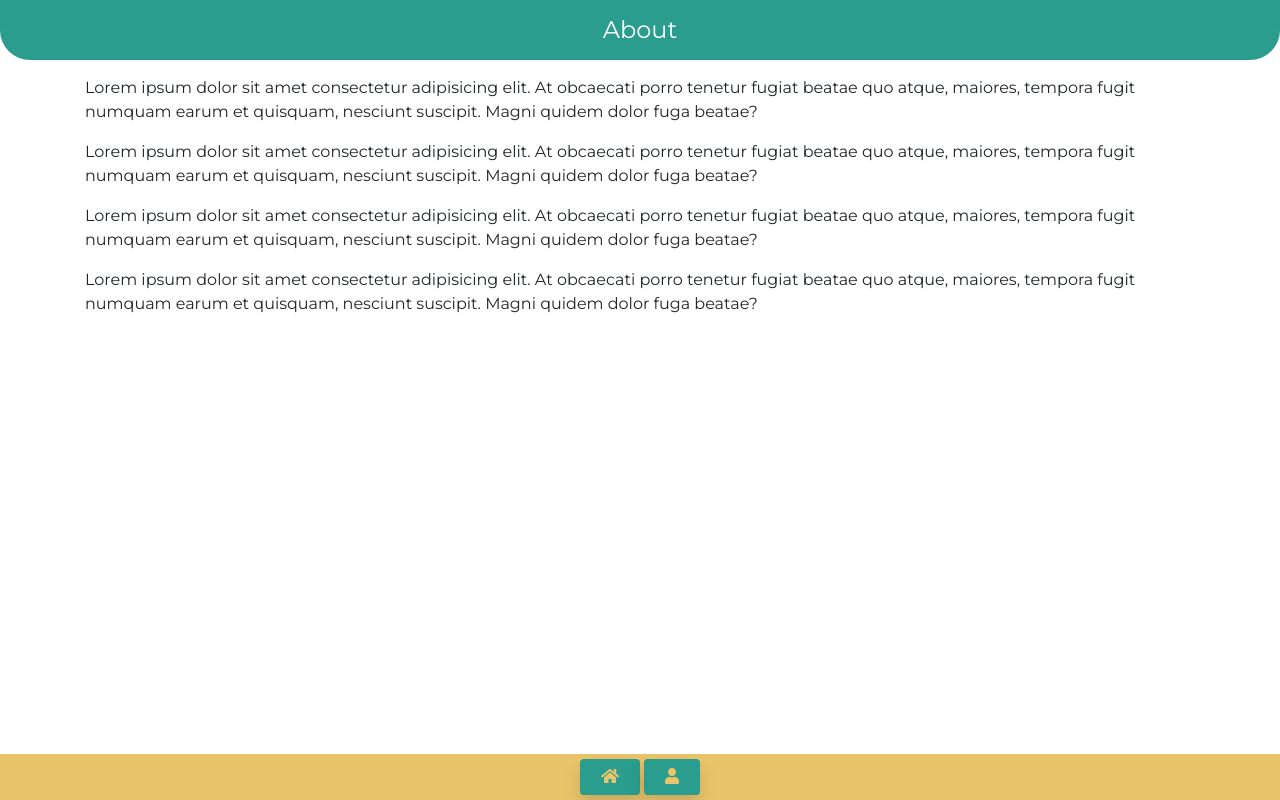
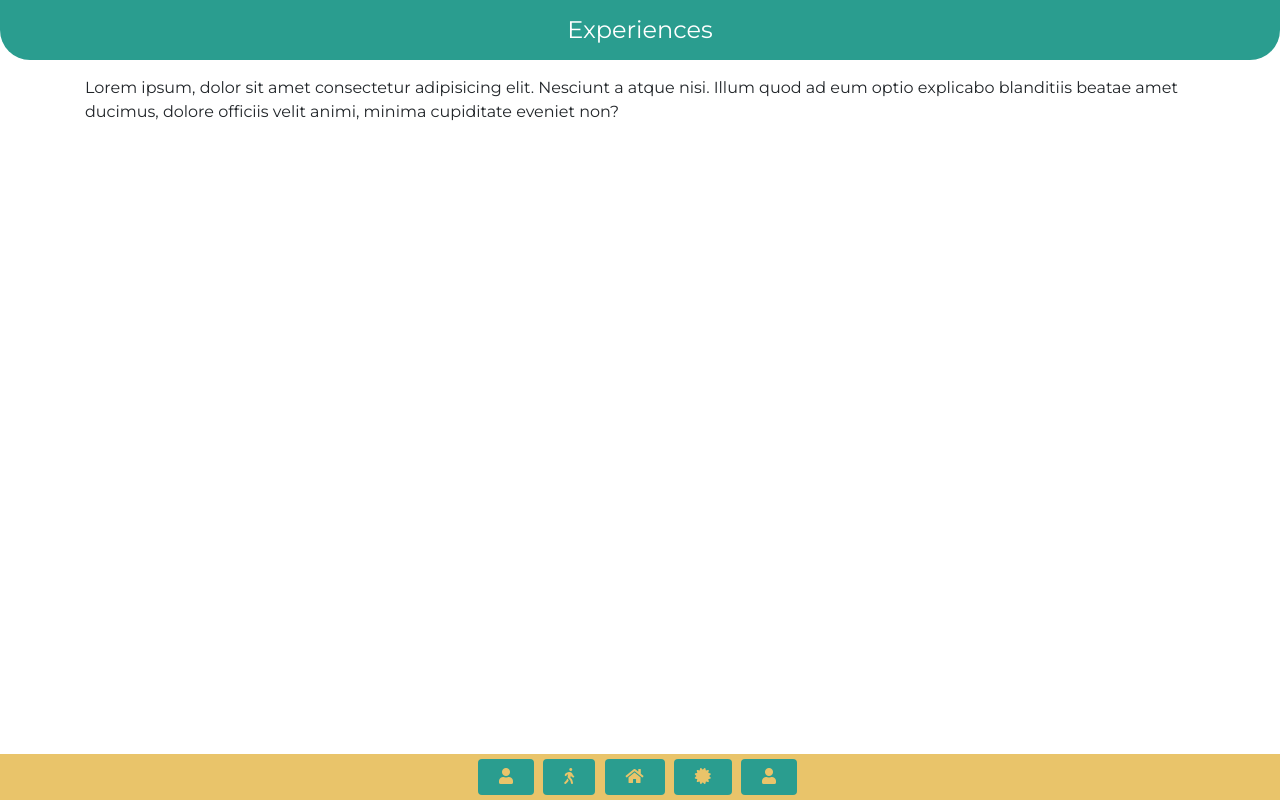
Before and after one commit to estotriramdani/estotriramdani.github.io, a PHP site: page / in a window 1280 px wide. Run offline with PHP 8.4, Linux system fonts and the light colour scheme.

Commit message:
about update, initiate exp

```diff
--- a/about.html
+++ b/about.html
@@ -5,14 +5,71 @@
   </div>
   <div class="isi">
     <div class="container body">
-      <p>Lorem ipsum dolor sit amet consectetur adipisicing elit. At obcaecati porro tenetur fugiat beatae quo atque,
-        maiores, tempora fugit numquam earum et quisquam, nesciunt suscipit. Magni quidem dolor fuga beatae?</p>
-      <p>Lorem ipsum dolor sit amet consectetur adipisicing elit. At obcaecati porro tenetur fugiat beatae quo atque,
-        maiores, tempora fugit numquam earum et quisquam, nesciunt suscipit. Magni quidem dolor fuga beatae?</p>
-      <p>Lorem ipsum dolor sit amet consectetur adipisicing elit. At obcaecati porro tenetur fugiat beatae quo atque,
-        maiores, tempora fugit numquam earum et quisquam, nesciunt suscipit. Magni quidem dolor fuga beatae?</p>
-      <p>Lorem ipsum dolor sit amet consectetur adipisicing elit. At obcaecati porro tenetur fugiat beatae quo atque,
-        maiores, tempora fugit numquam earum et quisquam, nesciunt suscipit. Magni quidem dolor fuga beatae?</p>
+
+      <div class="row">
+        <div class="col-sm">
+          <div class="profile-img">
+            <center><img src="img/esto-triramdani.jpg" alt=""></center>
+            <div class="profile-img-layer"></div>
+          </div>
+        </div>
+        <div class="col-sm">
+          <div class="about-content">
+            <p>
+              I am a software developer. I love to programming.</p>
+            <p>
+              I also write some books that has published. You can check them here.
+            </p>
+
+            <table class="table table-borderless">
+              <tbody>
+                <tr>
+                  <td width="10px"><i class="fas fa-birthday-cake"></i></td>
+                  <td>Bandung, January 2nd, 2000</td>
+                </tr>
+                <tr>
+                  <td width="10px"> <i class="fas fa-phone"></i></td>
+                  <td>+62896-5728-5153</td>
+                </tr>
+                <tr>
+                  <td width="10px"><i class="fas fa-home"></i></td>
+                  <td>Langonsari, Pameungpeuk, Bandung, West
+                    Java</td>
+                </tr>
+                <tr>
+                  <td width="10px"><i class="fas fa-envelope"></i></td>
+                  <td>estotriramdani@gmail.com/td>
+                </tr>
+              </tbody>
+            </table>
+          </div>
+        </div>
+      </div>
+
+      <h1 class="subtitle">Education</h1>
+      <div class="row">
+        <div class="col-sm">
+          <div class="edu">
+            <h2>2018 - Present</h2>
+            <h1>IPB University</h1>
+            <h2>Computer Engineering</h2>
+          </div>
+        </div>
+        <div class="col-sm">
+          <div class="edu">
+            <h2>2015 - 2018</h2>
+            <h1>SMAN 1 Dayeuhkolot</h1>
+            <h2>Natural Science</h2>
+          </div>
+        </div>
+        <div class="col-sm">
+          <div class="edu">
+            <h2>2012 - 2015</h2>
+            <h1>SMPN 1 Dayeuhkolot</h1>
+            <h2>General</h2>
+          </div>
+        </div>
+      </div>
     </div>
   </div>
 
--- a/app.js
+++ b/app.js
@@ -6,12 +6,14 @@ $('.menu').click(function () {
     $('.content').load('home.html');
   } else if (menu == "about") {
     $('.content').load('about.html');
-  } else if (menu == "tutorial") {
-    $('.content').load('tutorial.html');
+  } else if (menu == "experiences") {
+    $('.content').load('experiences.html');
   } else if (menu == "sosmed") {
     $('.content').load('sosmed.html');
+  } else if (menu == "start") {
+    $('.content').load('about.html');
   }
 });
 
 // halaman yang di load default pertama kali
-$('.content').load('about.html');
+$('.content').load('experiences.html');
--- /dev/null
+++ b/experiences.html
@@ -0,0 +1,13 @@
+<section id="about">
+
+  <div class="header sticky-top">
+    <p>Experiences</p>
+  </div>
+
+  <div class="isi">
+    <div class="container">
+      Lorem ipsum, dolor sit amet consectetur adipisicing elit. Nesciunt a atque nisi. Illum quod ad eum optio explicabo
+      blanditiis beatae amet ducimus, dolore officiis velit animi, minima cupiditate eveniet non?
+    </div>
+  </div>
+</section>
--- a/index.html
+++ b/index.html
@@ -27,9 +27,12 @@
 </head>
 
 <body>
-  <section id="nav">
-    <a class="btn btn-download menu shadow " id="home"><i class="fas fa-home"></i> </a>
-    <a class="btn btn-download menu shadow" id="about"><i class="fas fa-user"></i> </a>
+  <section id="nav" class="shaodw">
+    <a class="btn btn-download menu" id="about"><i class="fas fa-user"></i> </a>
+    <a class="btn btn-download menu" id="experiences"><i class="fas fa-walking"></i> </a>
+    <a class="btn btn-download menu" id="home"><i class="fas fa-home"></i> </a>
+    <a class="btn btn-download menu" id="completions"><i class="fas fa-certificate"></i> </a>
+    <a class="btn btn-download menu" id="about"><i class="fas fa-user"></i> </a>
   </section>
 
   <section id="download-cv">
--- a/style.css
+++ b/style.css
@@ -6,11 +6,13 @@ body {
 #nav {
   position: fixed;
   bottom: 0;
+  z-index: 99;
   width: 100%;
   background-color: #E9C46A;
   padding: 5px 20px 5px 20px;
   color: #2A9D8F;
   text-align: center;
+  padding: 10px 0 10px 0;
 }
 
 .btn {
@@ -22,8 +24,8 @@ body {
   color: #E9C46A;
 }
 
-.sub-menu{
-    display: none;
+.menu {
+  margin-right: 5px;
 }
 
 /* hero */
@@ -31,7 +33,7 @@ body {
   height: 100vh;
   background-color: #2A9D8F;
   animation: home;
-  animation-duration: 1s;
+  animation-duration: 0.7s;
 }
 
 #hero .container  {
@@ -128,12 +130,69 @@ body {
   text-align: center;
   color: white;
   font-size: 24px;
+  animation-name: text-opacity;
+  animation-duration: 1s;
 }
 
 .isi {
+  animation-name: text-opacity;
+  animation-duration: 2s;
+  margin-bottom: 60px;
+}
+
+.profile-img {
+  position: relative;
+}
+
+.profile-img img {
+  height: 200px;
+  border-radius: 50%;
+  position: relative;
+  z-index: 2;
+}
+
+.profile-img-layer {
+  position: absolute;
+  top:0px;
+  height: 200px;
+  width: 200px;
+  background-color: #2A9D8F;
+  border-radius: 50%;
+  z-index: 1;
+  margin-left: auto;
+  margin-right: auto;
+  left: 0;
+  right: 0px;
+  text-align: center;
   transition: .3s;
 }
 
+.profile-img:hover .profile-img-layer{
+  top: 10px;
+  right: 17px;
+}
+
+.about-content {
+  margin-top: 20px;
+}
+
+
+/* about - edu */
+.subtitle {
+  font-size: 23px;
+}
+
+.edu {
+  margin-bottom: 20px;
+}
+
+.edu h2 {
+  font-size: 14px;
+}
+
+.edu h1 {
+  font-size: 20px;
+}
 
 @keyframes header-animation {
   from {
@@ -141,10 +200,28 @@ body {
   }
   to {
     height: 60px;
+    margin-bottom: 20px;
+    transition: .3s;
+  }
+}
+
+@keyframes text-opacity {
+  0% {
+    opacity: 0;
+  }
+  50% {
+    opacity: 0;
+  }
+  90% {
+    opacity: 0.7;
+  }
+  100% {
+    opacity: 1;
   }
 }
 
 @keyframes home {
+
   from {
     opacity: 0;
   }
```
Also changed, not shown: home.html (+12 -1 lines), img/esto-triramdani.jpg (added).
